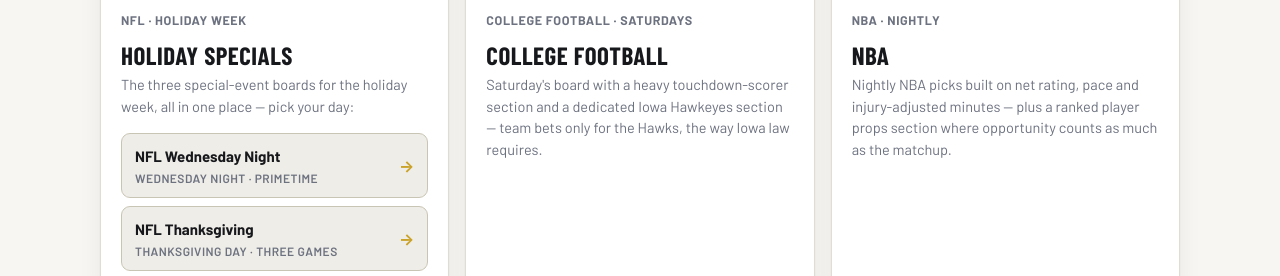
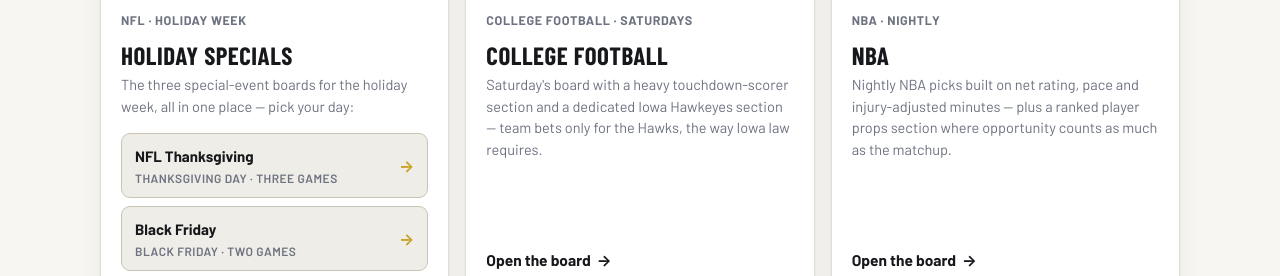
Before and after one commit to fattonyspicks/fat-tonys-picks, a plain HTML site: page index.html in a window 1280 px wide. Shown: the part 1424-1700 px from the top of the page. Drawn offline with nearby package versions, Linux system fonts and the light colour scheme.

Commit message:
Update index.html

```diff
--- a/index.html
+++ b/index.html
@@ -297,7 +297,6 @@
             <h3>Holiday Specials</h3>
             <p>The three special-event boards for the holiday week, all in one place — pick your day:</p>
             <ul class="holiday-links">
-              <li><a href="nfl-wednesday-night.html"><span><span class="hl-name">NFL Wednesday Night</span><span class="hl-when">Wednesday night · Primetime</span></span><span class="arr" aria-hidden="true">→</span></a></li>
               <li><a href="nfl-thanksgiving.html"><span><span class="hl-name">NFL Thanksgiving</span><span class="hl-when">Thanksgiving Day · Three games</span></span><span class="arr" aria-hidden="true">→</span></a></li>
               <li><a href="black-friday.html"><span><span class="hl-name">Black Friday</span><span class="hl-when">Black Friday · Two games</span></span><span class="arr" aria-hidden="true">→</span></a></li>
             </ul>
```
